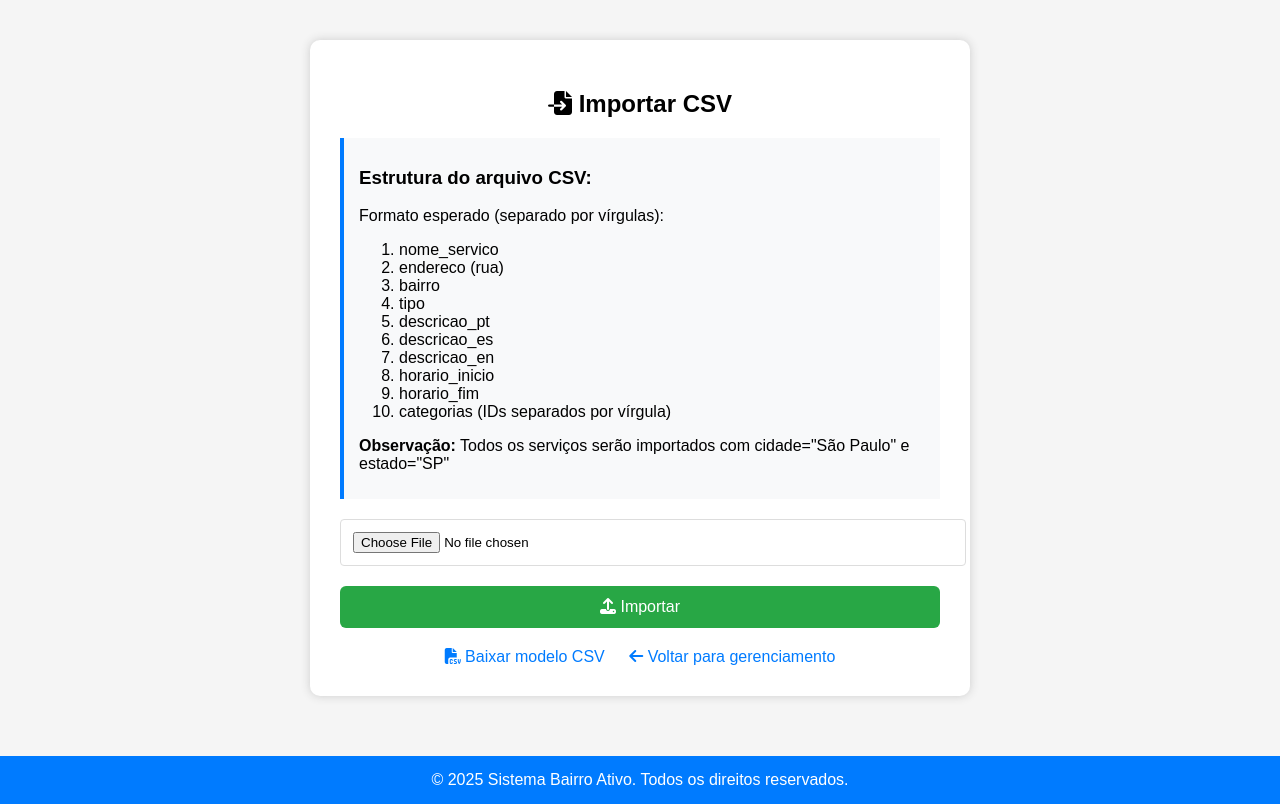
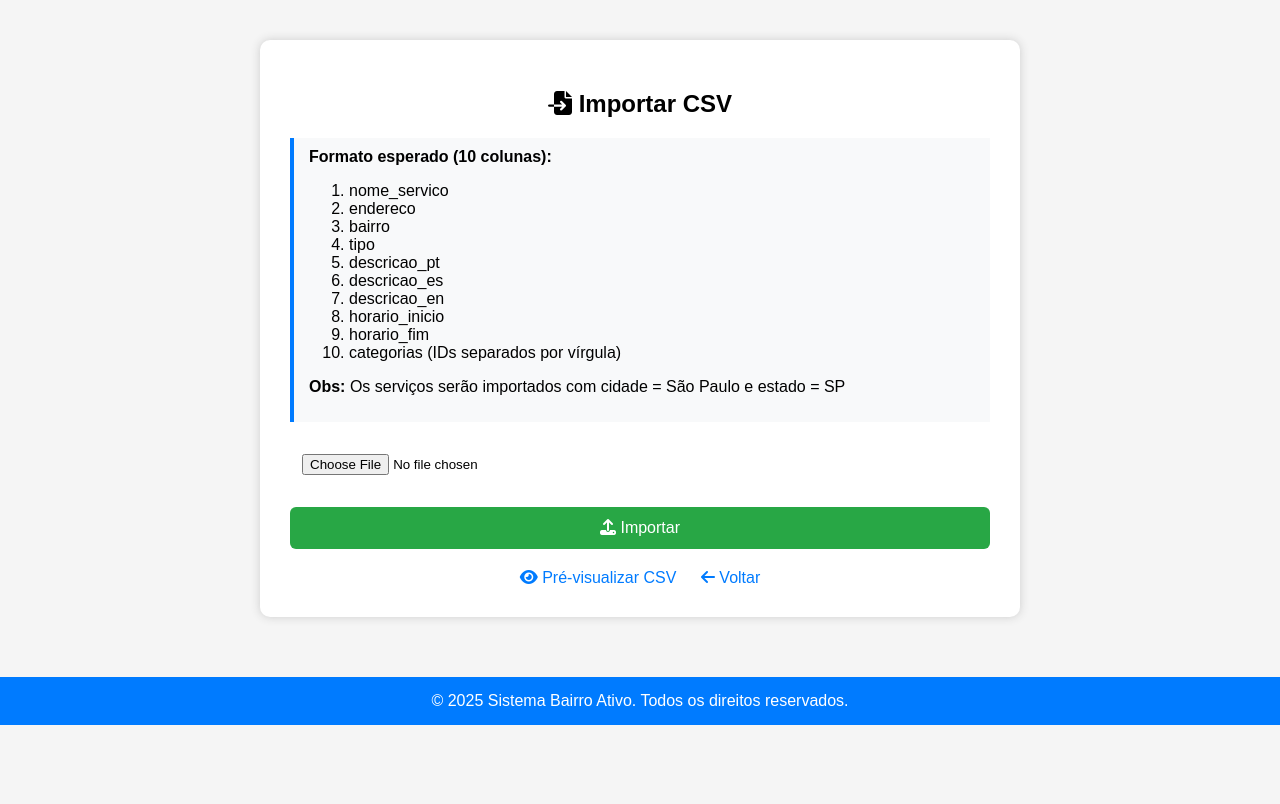
Before and after one commit to leotiag0/bairroativo, a PHP site: page /admin_importar_csv.php in a window 1280 px wide. Shown: the part 70-874 px from the top of the page. After the commit the page ends 795 px from the top, so only its background shows below. Run offline with PHP 8.4, Linux system fonts and the light colour scheme; the visitor is signed in with stand-in values (Sample User, id 1); a stand-in replaces the project's code that opens the database connection.

Commit message:
Update admin_importar_csv.php

```diff
--- a/admin_importar_csv.php
+++ b/admin_importar_csv.php
@@ -9,7 +9,7 @@ require 'conexao.php';
 
 $apiKey = '2923ef94f739425b96ec104bd6613eb5';
 $msg = '';
-$error = '';
+$errors = [];
 
 function getCoordinates($endereco, $apiKey, $pdo) {
     $check = $pdo->prepare("SELECT latitude, longitude FROM geocache WHERE endereco = ?");
@@ -39,11 +39,15 @@ if ($_SERVER['REQUEST_METHOD'] === 'POST' && isset($_FILES['arquivo'])) {
 
     if (($handle = fopen($file, "r")) !== FALSE) {
         fgetcsv($handle); // pula cabeçalho
+        $linha = 1;
 
         while (($data = fgetcsv($handle, 1000, ",")) !== FALSE) {
-            // Espera-se 10 colunas no CSV:
-            // nome_servico,endereco,bairro,tipo,descricao_pt,descricao_es,descricao_en,horario_inicio,horario_fim,categorias
-            if (count($data) < 10) continue;
+            $linha++;
+
+            if (count($data) < 10) {
+                $errors[] = "❌ Linha $linha: número insuficiente de colunas.";
+                continue;
+            }
 
             [
                 $nome_servico,
@@ -58,10 +62,15 @@ if ($_SERVER['REQUEST_METHOD'] === 'POST' && isset($_FILES['arquivo'])) {
                 $categorias
             ] = $data;
 
-            // Valores fixos para cidade e estado
+            if (!$nome_servico || !$endereco || !$bairro || !$tipo || !$descricao_pt || !$horario_inicio || !$horario_fim || !$categorias) {
+                $errors[] = "❌ Linha $linha: campos obrigatórios em branco.";
+                continue;
+            }
+
             $cidade = "São Paulo";
             $estado = "SP";
 
+            try {
                 $coords = getCoordinates($endereco, $apiKey, $pdo);
                 $lat = $coords['latitude'];
                 $lng = $coords['longitude'];
@@ -74,34 +83,34 @@ if ($_SERVER['REQUEST_METHOD'] === 'POST' && isset($_FILES['arquivo'])) {
                 ) VALUES (?, ?, ?, ?, ?, ?, ?, ?, ?, ?, ?, ?, ?)");
 
                 $stmt->execute([
-                $nome_servico,
-                $endereco,
-                $bairro,
-                $cidade,
-                $estado,
-                $tipo,
-                $descricao_pt,
-                $descricao_es,
-                $descricao_en,
-                $horario_inicio,
-                $horario_fim,
-                $lat,
-                $lng
+                    $nome_servico, $endereco, $bairro, $cidade, $estado, $tipo,
+                    $descricao_pt, $descricao_es, $descricao_en,
+                    $horario_inicio, $horario_fim, $lat, $lng
                 ]);
 
                 $id = $pdo->lastInsertId();
 
                 foreach (explode(",", $categorias) as $catId) {
                     $catId = (int) trim($catId);
-                if ($catId > 0) {
+                    if ($catId <= 0) {
+                        $errors[] = "⚠️ Linha $linha: categoria inválida ($catId).";
+                        continue;
+                    }
+
                     $pdo->prepare("INSERT INTO servico_categoria (servico_id, categoria_id) VALUES (?, ?)")
                         ->execute([$id, $catId]);
                 }
+
+            } catch (Exception $e) {
+                $errors[] = "❌ Linha $linha: erro ao importar - " . $e->getMessage();
             }
         }
 
         fclose($handle);
+
+        if (empty($errors)) {
             $msg = "✅ Importação concluída com sucesso.";
+        }
     }
 }
 ?>
@@ -110,7 +119,7 @@ if ($_SERVER['REQUEST_METHOD'] === 'POST' && isset($_FILES['arquivo'])) {
 <head>
     <meta charset="UTF-8">
     <title>Importar CSV - Bairro Ativo</title>
-    <link rel="icon" type="image/png" href="images/logo.png">
+    <link rel="icon" href="images/logo.png">
     <link rel="stylesheet" href="https://cdnjs.cloudflare.com/ajax/libs/font-awesome/6.5.0/css/all.min.css">
     <style>
         body { font-family: Arial, sans-serif; margin: 0; background: #f5f5f5; }
@@ -124,7 +133,7 @@ if ($_SERVER['REQUEST_METHOD'] === 'POST' && isset($_FILES['arquivo'])) {
         }
         header img { height: 50px; }
         .container {
-            max-width: 600px;
+            max-width: 700px;
             margin: 40px auto;
             background: white;
             padding: 30px;
@@ -136,8 +145,6 @@ if ($_SERVER['REQUEST_METHOD'] === 'POST' && isset($_FILES['arquivo'])) {
             width: 100%;
             padding: 12px;
             margin-bottom: 20px;
-            border: 1px solid #ddd;
-            border-radius: 4px;
         }
         button {
             background: #28a745;
@@ -201,15 +193,21 @@ if ($_SERVER['REQUEST_METHOD'] === 'POST' && isset($_FILES['arquivo'])) {
 
 <div class="container">
     <h2><i class="fas fa-file-import"></i> Importar CSV</h2>
+
     <?php if ($msg): ?><div class="msg"><?= htmlspecialchars($msg) ?></div><?php endif; ?>
-    <?php if ($error): ?><div class="error"><?= htmlspecialchars($error) ?></div><?php endif; ?>
+    <?php if ($errors): ?>
+        <div class="error">
+            <?php foreach ($errors as $err): ?>
+                <div><?= htmlspecialchars($err) ?></div>
+            <?php endforeach; ?>
+        </div>
+    <?php endif; ?>
 
     <div class="file-requirements">
-        <h3>Estrutura do arquivo CSV:</h3>
-        <p>Formato esperado (separado por vírgulas):</p>
+        <strong>Formato esperado (10 colunas):</strong>
         <ol>
             <li>nome_servico</li>
-            <li>endereco (rua)</li>
+            <li>endereco</li>
             <li>bairro</li>
             <li>tipo</li>
             <li>descricao_pt</li>
@@ -219,7 +217,7 @@ if ($_SERVER['REQUEST_METHOD'] === 'POST' && isset($_FILES['arquivo'])) {
             <li>horario_fim</li>
             <li>categorias (IDs separados por vírgula)</li>
         </ol>
-        <p><strong>Observação:</strong> Todos os serviços serão importados com cidade="São Paulo" e estado="SP"</p>
+        <p><b>Obs:</b> Os serviços serão importados com cidade = São Paulo e estado = SP</p>
     </div>
 
     <form method="POST" enctype="multipart/form-data">
@@ -228,8 +226,8 @@ if ($_SERVER['REQUEST_METHOD'] === 'POST' && isset($_FILES['arquivo'])) {
     </form>
 
     <div class="back-link">
-        <a href="download_modelo.php"><i class="fas fa-file-csv"></i> Baixar modelo CSV</a>
-        <a href="admin_gerenciar.php"><i class="fas fa-arrow-left"></i> Voltar para gerenciamento</a>
+        <a href="pre_visualizar_csv.php"><i class="fas fa-eye"></i> Pré-visualizar CSV</a>
+        <a href="admin_gerenciar.php"><i class="fas fa-arrow-left"></i> Voltar</a>
     </div>
 </div>
 
```
Also changed, not shown: other parts of admin_importar_csv.php (+14 -29 lines). Lines whose indentation alone changed are shown as unchanged.
